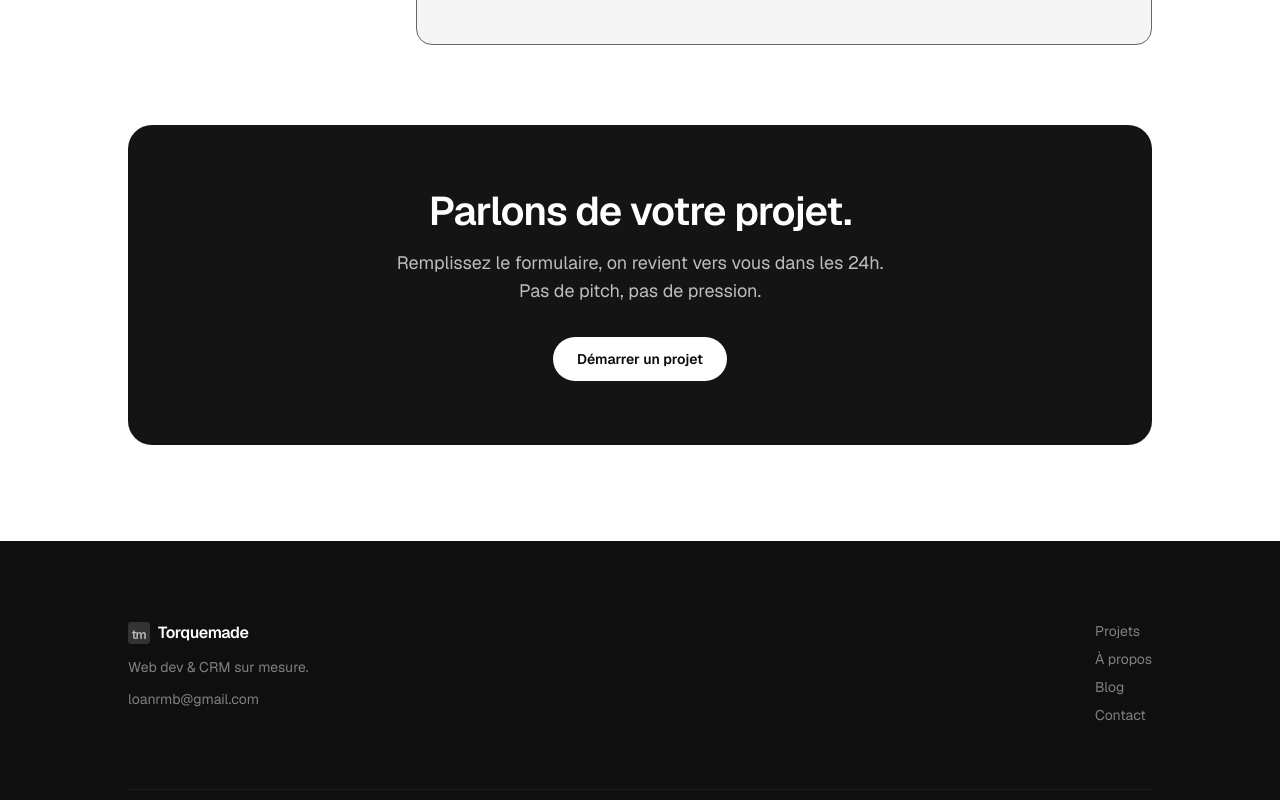
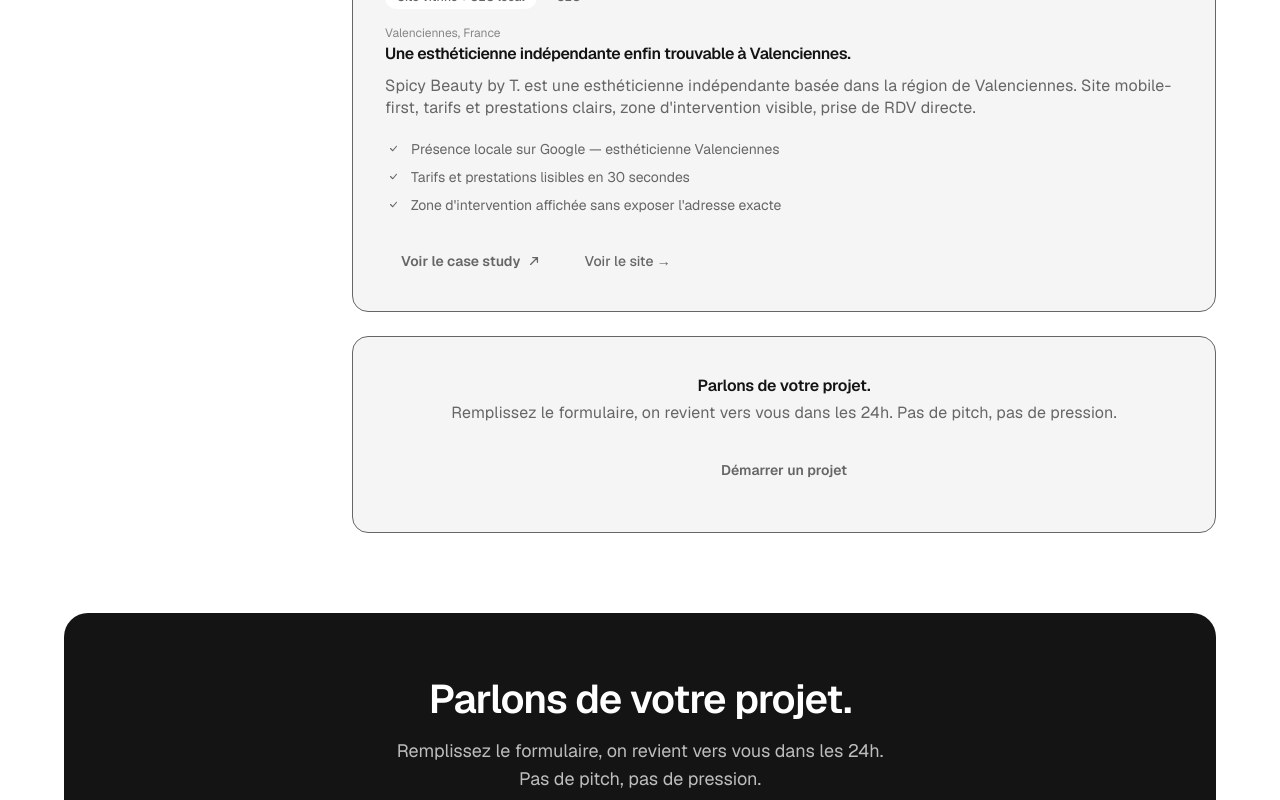
Before and after one commit to loanrmb/torquemade-v2, a Next.js app: page /work in a window 1280 px wide. Shown: the part 7180-7980 px from the top of the page. Built offline with nearby package versions, Linux system fonts and the light colour scheme.

Commit message:
Update globals.css

```diff
--- a/app/globals.css
+++ b/app/globals.css
@@ -460,3 +460,12 @@ html.dark .cta-card {
 .blog-related a:hover {
   text-decoration-color: hsl(var(--text-primary));
 }
+/* ============================================================
+   CONTAINERS RESPONSIVES — s'adaptent à l'écran
+   ============================================================ */
+@layer utilities {
+  .max-w-5xl { max-width: min(90vw, 80rem);  }   /* 64rem → jusqu'à 80rem (1280px) */
+  .max-w-6xl { max-width: min(90vw, 90rem);  }   /* 72rem → jusqu'à 90rem (1440px) */
+  .max-w-7xl { max-width: min(92vw, 104rem); }   /* 80rem → jusqu'à 104rem (1664px) */
+  .max-w-2xl { max-width: min(90vw, 42rem);  }   /* nav-pill — inchangé */
+}
```
